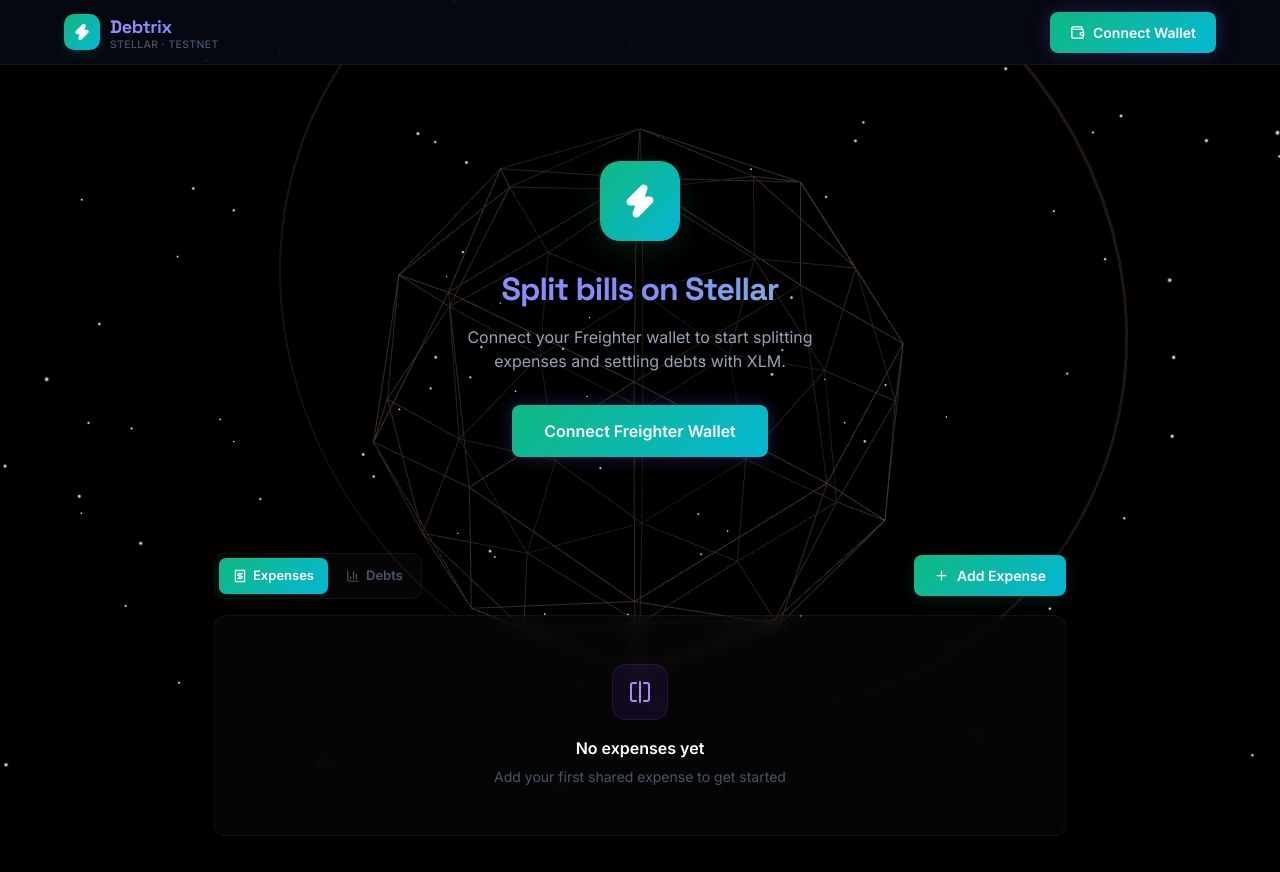
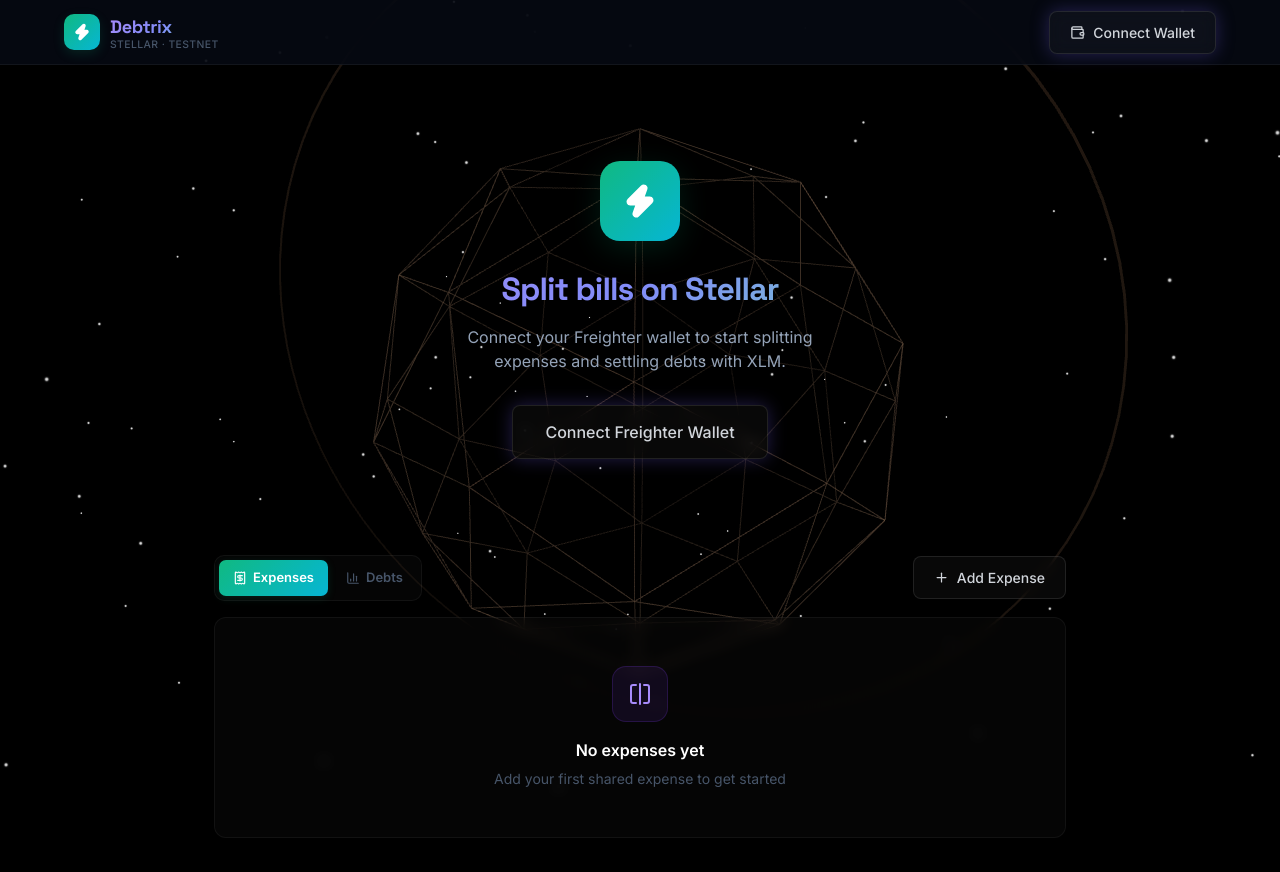
Before and after one commit to subhadip890/Debtrix, a React (Vite) app: page / in a window 1280 px wide. Shown: the top 872 px of the page. Built offline with nearby package versions, Linux system fonts and the light colour scheme; what @stellar/stellar-sdk would draw is missing.

Commit message:
ui: consolidate and restyle buttons into minimalist transparent light gray

```diff
--- a/src/index.css
+++ b/src/index.css
@@ -64,42 +64,8 @@
   box-shadow: 0 4px 30px rgba(0, 0, 0, 0.2);
 }
 
-/* ─── Gradient Button ─── */
-.btn-primary {
-  display: inline-flex;
-  align-items: center;
-  justify-content: center;
-  gap: 0.5rem;
-  padding: 0.625rem 1.25rem;
-  font-size: 0.875rem;
-  font-weight: 600;
-  font-family: 'Inter', sans-serif;
-  border-radius: var(--radius-sm);
-  border: none;
-  cursor: pointer;
-  background: linear-gradient(135deg, var(--accent-from), var(--accent-to));
-  color: #fff;
-  transition: opacity 0.2s, transform 0.15s, box-shadow 0.2s;
-  box-shadow: 0 4px 15px var(--accent-glow);
-  white-space: nowrap;
-}
-
-.btn-primary:hover:not(:disabled) {
-  opacity: 0.9;
-  transform: translateY(-1px);
-  box-shadow: 0 6px 20px var(--accent-glow);
-}
-
-.btn-primary:active:not(:disabled) {
-  transform: translateY(0);
-}
-
-.btn-primary:disabled {
-  opacity: 0.5;
-  cursor: not-allowed;
-}
-
-.btn-secondary {
+/* ─── Action Buttons ─── */
+.btn-primary, .btn-secondary, .btn-success {
   display: inline-flex;
   align-items: center;
   justify-content: center;
@@ -109,68 +75,29 @@
   font-weight: 500;
   font-family: 'Inter', sans-serif;
   border-radius: var(--radius-sm);
-  border: 1px solid var(--border);
   cursor: pointer;
-  background: var(--bg-surface);
-  color: var(--text-secondary);
-  transition: border-color 0.2s, color 0.2s, background 0.2s;
+  background: rgba(255, 255, 255, 0.03);
+  border: 1px solid rgba(255, 255, 255, 0.1);
+  color: #d1d5db;
+  transition: all 0.2s ease;
   white-space: nowrap;
+  backdrop-filter: blur(8px);
 }
 
-.btn-secondary:hover {
-  border-color: rgba(255, 255, 255, 0.15);
-  color: var(--text-primary);
-  background: var(--bg-surface-hover);
+.btn-primary:hover:not(:disabled), .btn-secondary:hover:not(:disabled), .btn-success:hover:not(:disabled) {
+  background: rgba(255, 255, 255, 0.08);
+  border-color: rgba(255, 255, 255, 0.25);
+  color: #ffffff;
+  transform: translateY(-1px);
+  box-shadow: 0 4px 15px rgba(0, 0, 0, 0.3);
 }
 
-.btn-danger {
-  display: inline-flex;
-  align-items: center;
-  justify-content: center;
-  gap: 0.5rem;
-  padding: 0.5rem 1rem;
-  font-size: 0.8125rem;
-  font-weight: 600;
-  font-family: 'Inter', sans-serif;
-  border-radius: var(--radius-sm);
-  border: 1px solid rgba(239, 68, 68, 0.3);
-  cursor: pointer;
-  background: rgba(239, 68, 68, 0.1);
-  color: var(--error);
-  transition: all 0.2s;
+.btn-primary:active:not(:disabled), .btn-secondary:active:not(:disabled), .btn-success:active:not(:disabled) {
+  transform: translateY(0);
 }
 
-.btn-danger:hover {
-  background: rgba(239, 68, 68, 0.2);
-  border-color: rgba(239, 68, 68, 0.5);
-}
-
-/* ─── Success Button ─── */
-.btn-success {
-  display: inline-flex;
-  align-items: center;
-  justify-content: center;
-  gap: 0.5rem;
-  padding: 0.625rem 1.25rem;
-  font-size: 0.875rem;
-  font-weight: 600;
-  font-family: 'Inter', sans-serif;
-  border-radius: var(--radius-sm);
-  border: none;
-  cursor: pointer;
-  background: linear-gradient(135deg, #10b981, #059669);
-  color: #fff;
-  transition: opacity 0.2s, transform 0.15s, box-shadow 0.2s;
-  box-shadow: 0 4px 15px var(--success-glow);
-}
-
-.btn-success:hover:not(:disabled) {
-  opacity: 0.9;
-  transform: translateY(-1px);
-}
-
-.btn-success:disabled {
-  opacity: 0.5;
+.btn-primary:disabled, .btn-secondary:disabled, .btn-success:disabled {
+  opacity: 0.3;
   cursor: not-allowed;
 }
 
```
